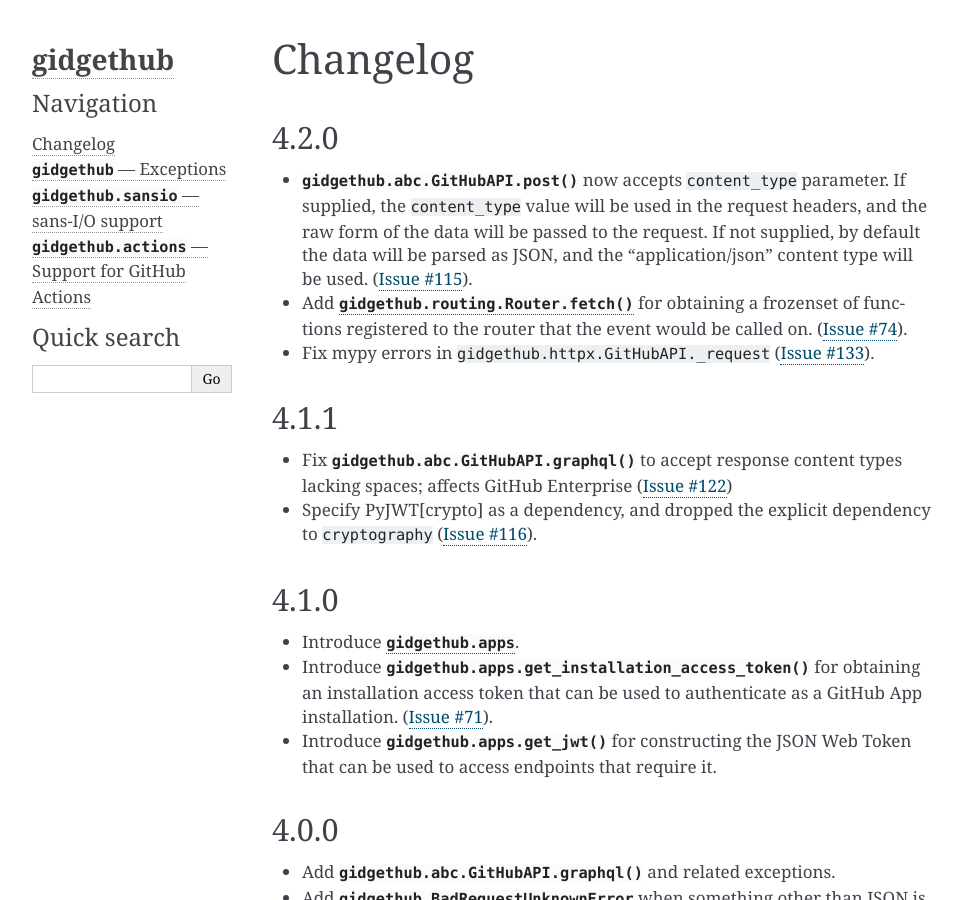
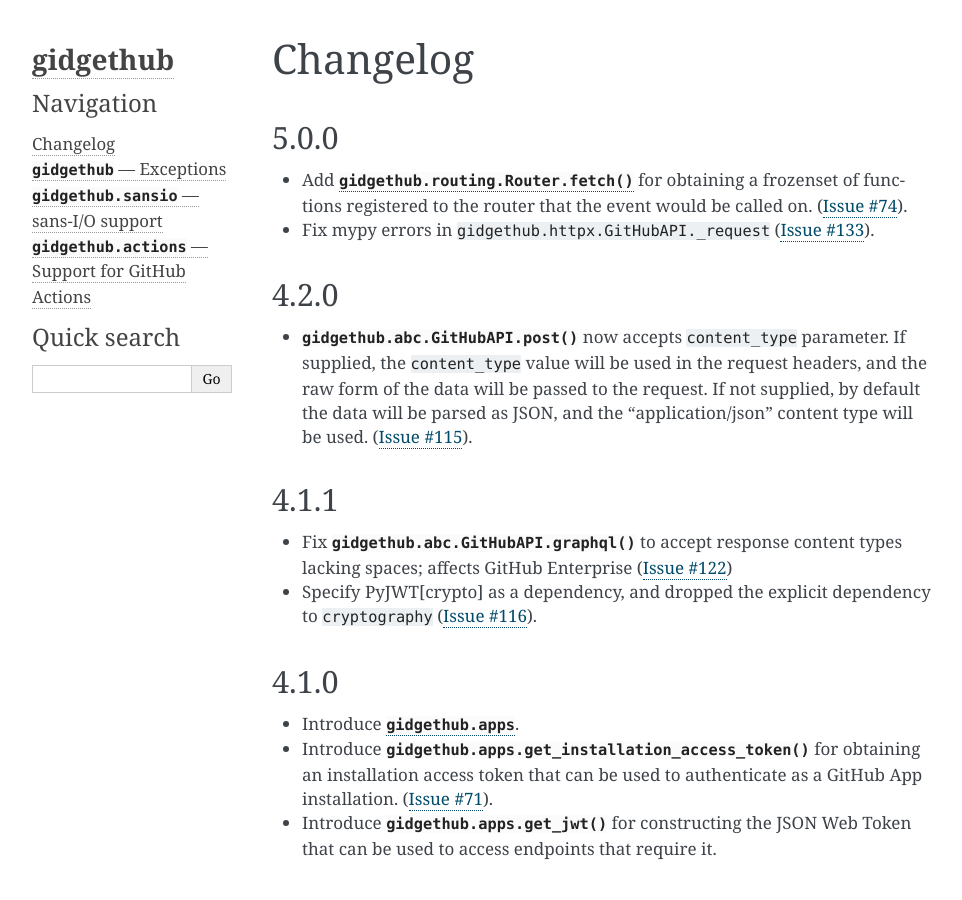
Before and after one commit to gidgethub/gidgethub, a Sphinx documentation site: the page built from docs/changelog.rst, in a window 1280 px wide and 900 px high. Shown: the whole window, without its empty margins (148-1110 px from the left). Built offline with Sphinx 7.4.7, drawn with Linux system fonts in a browser that asks for light colours; pages that are not in the unit, such as notebooks, are missing from menus.

Commit message:
Update docs for v5.0.0

```diff
--- a/docs/changelog.rst
+++ b/docs/changelog.rst
@@ -1,5 +1,14 @@
 Changelog
 =========
+
+5.0.0
+-----
+
+- Add :meth:`gidgethub.routing.Router.fetch` for obtaining a frozenset of functions
+  registered to the router that the event would be called on.
+  (`Issue #74 <https://github.com/brettcannon/gidgethub/issues/74>`_).
+- Fix mypy errors in ``gidgethub.httpx.GitHubAPI._request``
+  (`Issue #133 <https://github.com/brettcannon/gidgethub/issues/133>`_).
 
 4.2.0
 -----
--- a/docs/routing.rst
+++ b/docs/routing.rst
@@ -79,7 +79,7 @@
         to the router that the *event* would be called on. The *event*
         argument corresponds to :class:`gidgethub.sansio.Event`.
 
-        .. versionadded:: 4.2.0
+        .. versionadded:: 5.0.0
 
 
     .. coroutine:: dispatch(event, *args, **kwargs)
```
Also changed, not shown: other parts of docs/changelog.rst (+0 -6 lines).
